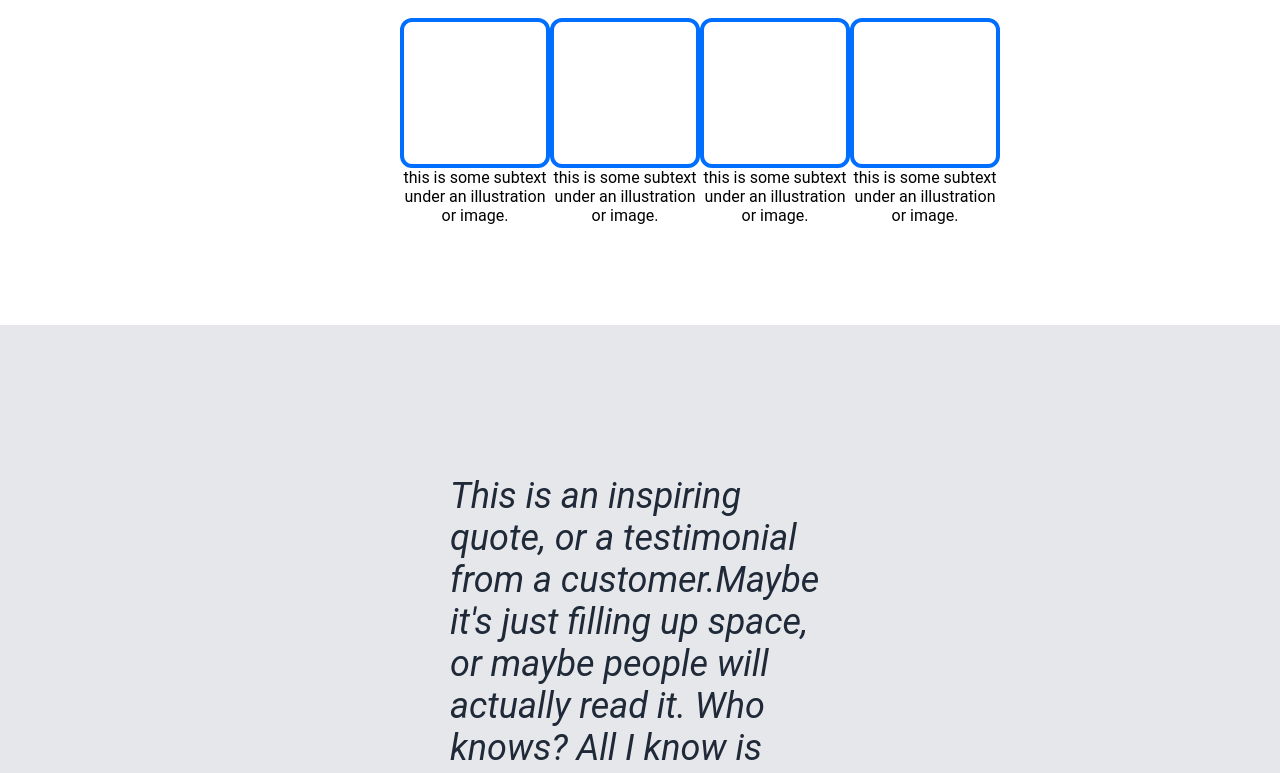
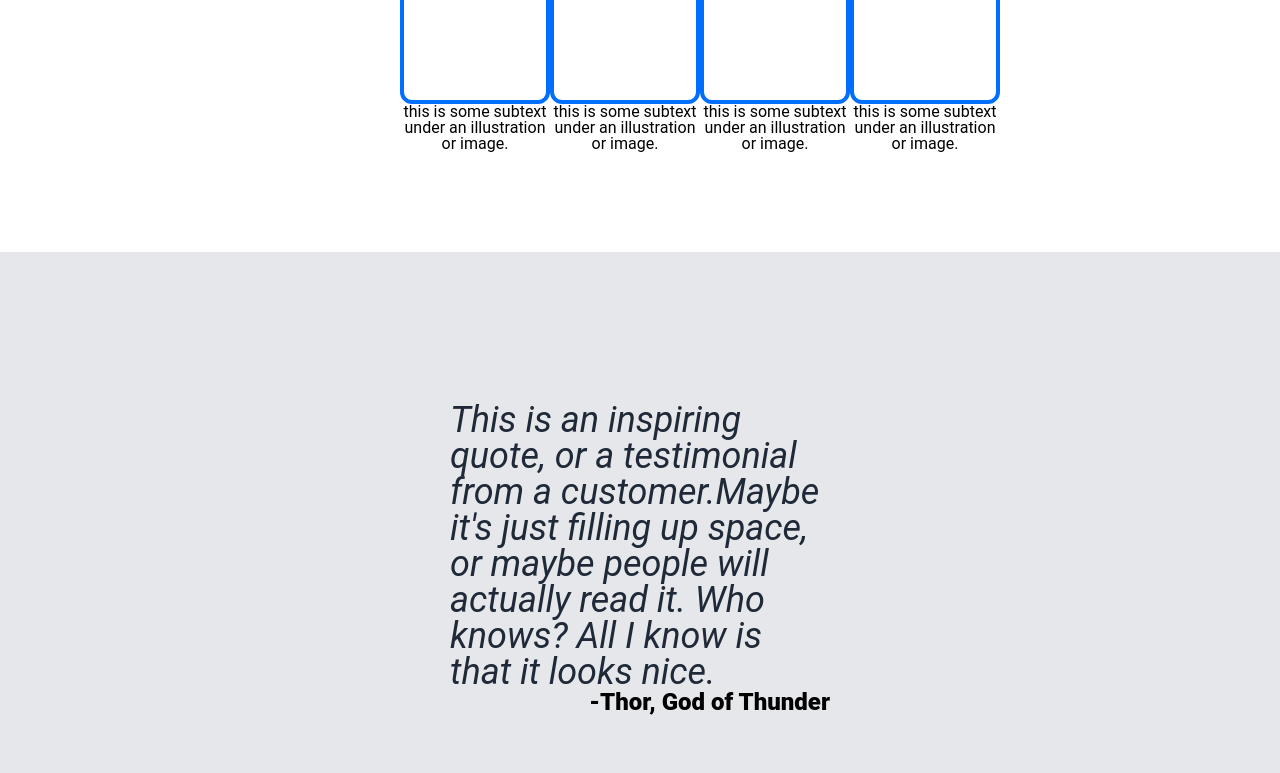
Before and after one commit to Nimesh04/odin-landing-page, a plain HTML site: page index.html in a window 1280 px wide. Shown: the part 651-1424 px from the top of the page. Drawn offline with Linux system fonts and the light colour scheme.

Commit message:
Fixed minor line height and font issue

```diff
--- a/style.css
+++ b/style.css
@@ -2,7 +2,8 @@
     margin: 0;
     padding: 0;
     box-sizing: border-box;
-    font-family: 'Roboto';
+    font-family: 'Roboto', sans-serif;
+    line-height: 1;
 }
 
 ul{
```
